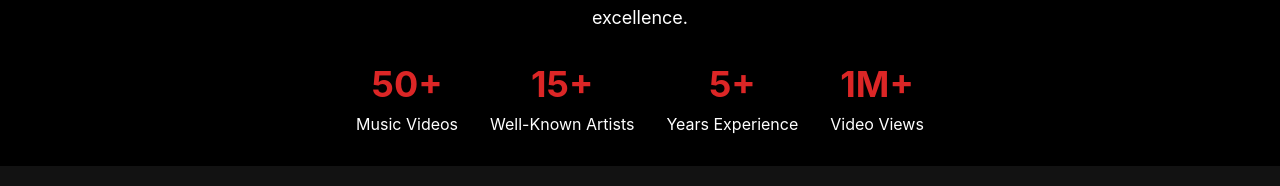
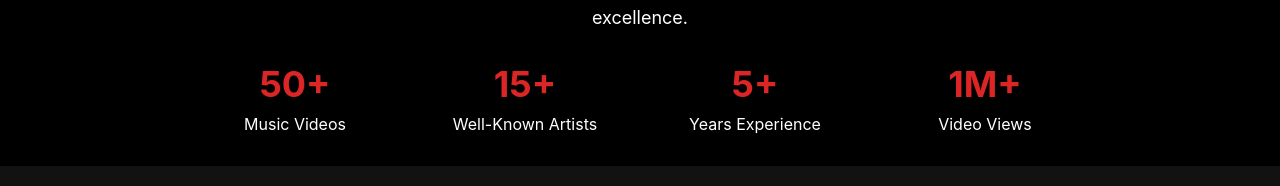
Before and after one commit to Nathandiv/ZondiEffeKt, an Angular app: page / in a window 1280 px wide. Shown: the part 1030-1216 px from the top of the page. Built offline with nearby package versions, Linux system fonts and the light colour scheme.

Commit message:
made changes to stats on on home page

```diff
--- a/src/app/pages/home/home.component.html
+++ b/src/app/pages/home/home.component.html
@@ -79,7 +79,7 @@
         well-known artists, bringing their creative vision to life with
         cinematic excellence.
       </p>
-      <div class="flex flex-col sm:flex-row gap-8 justify-center items-center">
+      <div class="grid grid-cols-2 sm:grid-cols-2 md:grid-cols-3 lg:grid-cols-4 gap-4 sm:gap-6 text-center">
         <div class="text-center">
           <div class="text-4xl font-bold text-primary-600 mb-2">50+</div>
           <div class="text-white">Music Videos</div>
```
